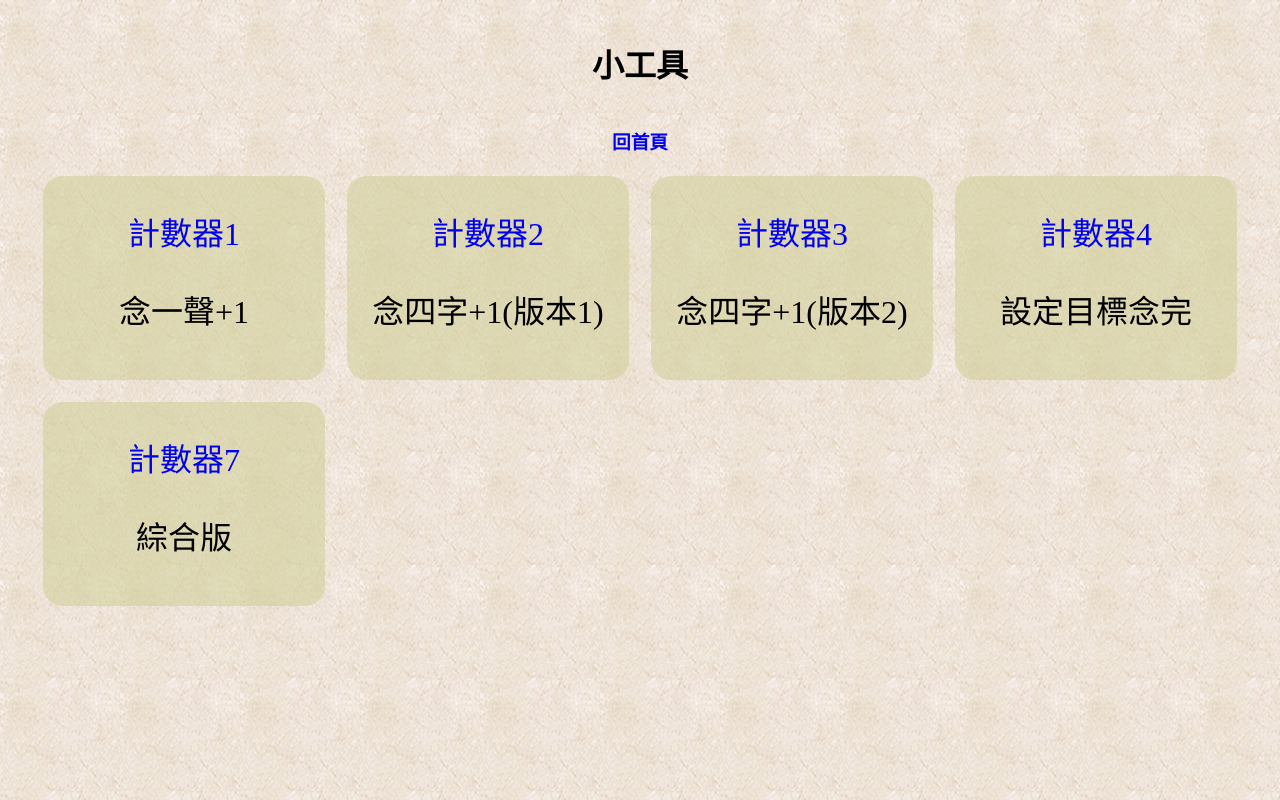
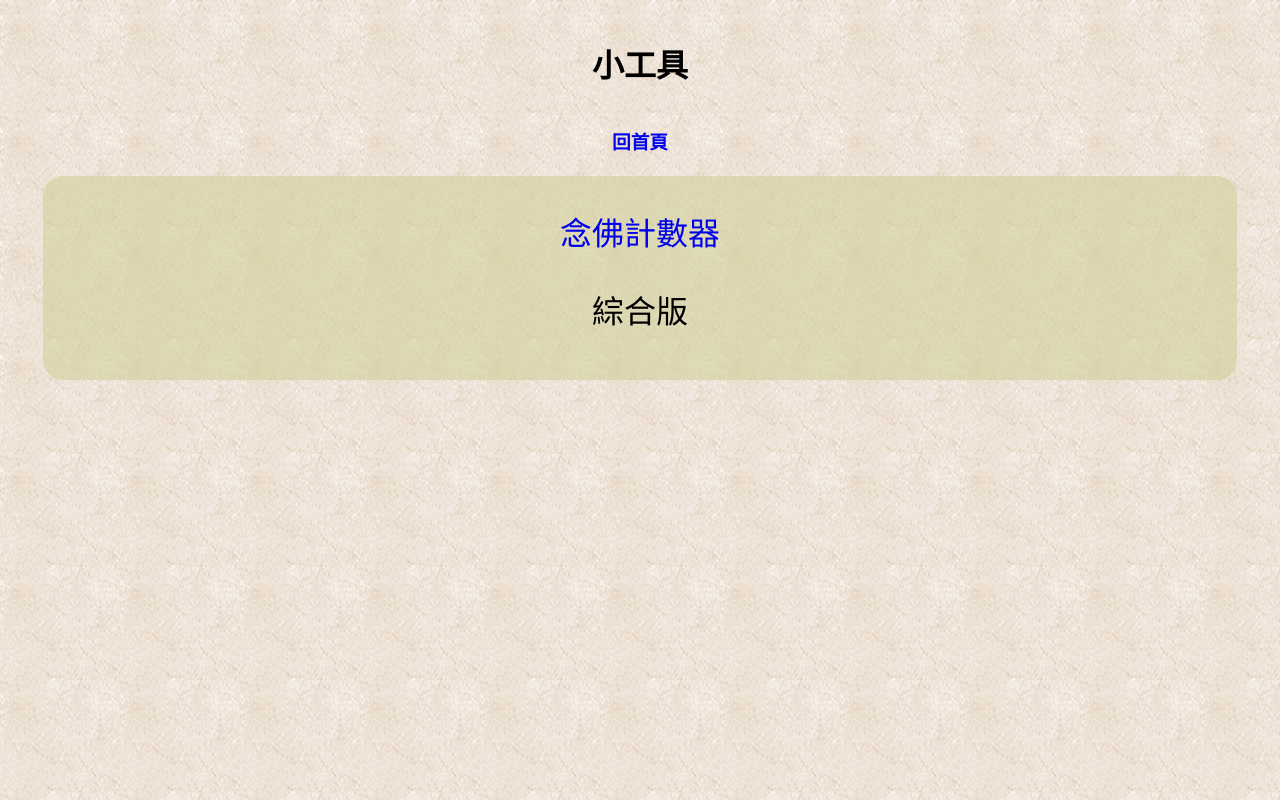
Before and after one commit to micante0701/lib, a plain HTML site: page tools.html in a window 1280 px wide. Drawn offline with Linux system fonts and the light colour scheme.

Commit message:
Add files via upload

```diff
--- a/tools.html
+++ b/tools.html
@@ -15,11 +15,11 @@
         // 目錄資料陣列
         function getNames() {
             return [
-                ["count", "計數器1", "念一聲+1", "", ""],
-                ["count2", "計數器2", "念四字+1(版本1)", "", ""],
-                ["count3", "計數器3", "念四字+1(版本2)", "", ""],
-                ["count4", "計數器4", "設定目標念完", "", ""],
-                ["count7", "計數器7", "綜合版", "", ""]
+                ["count", "念佛計數器", "綜合版", "", ""]
+                // ["count", "計數器1", "念一聲+1", "", ""]
+                // ["count2", "計數器2", "念四字+1(版本1)", "", ""],
+                // ["count3", "計數器3", "念四字+1(版本2)", "", ""],
+                // ["count4", "計數器4", "設定目標念完", "", ""],
                 // ["0", "", "", "", ""]
             ]
         }
```
